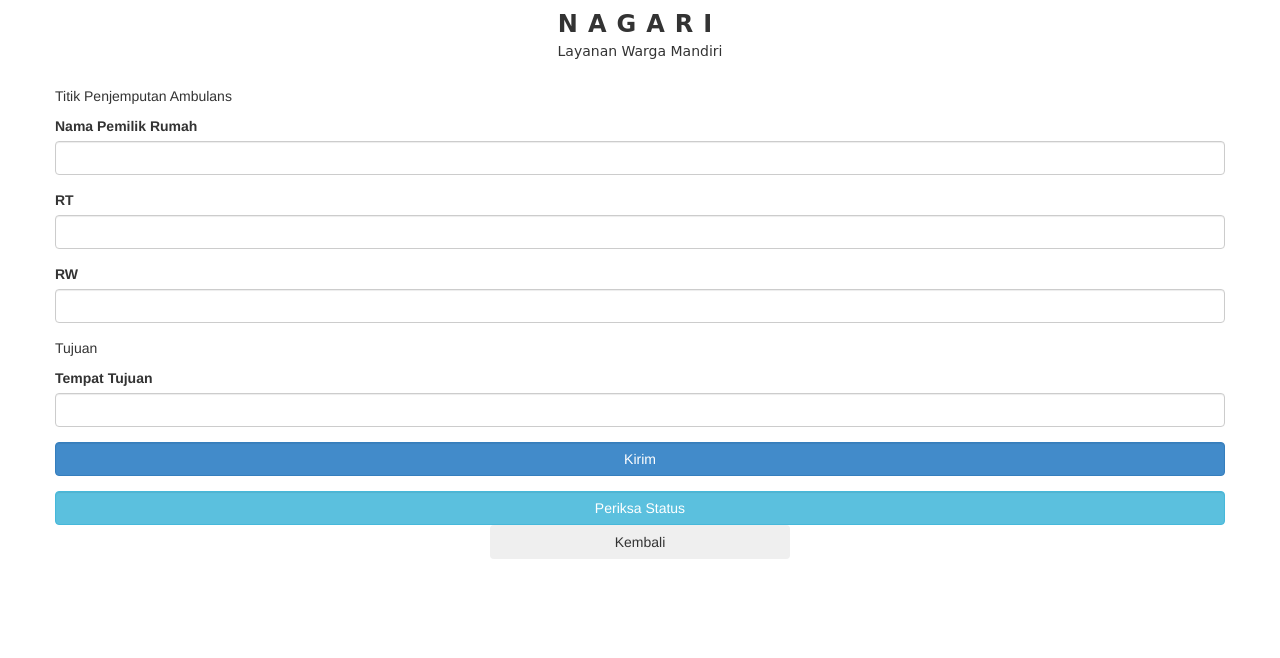
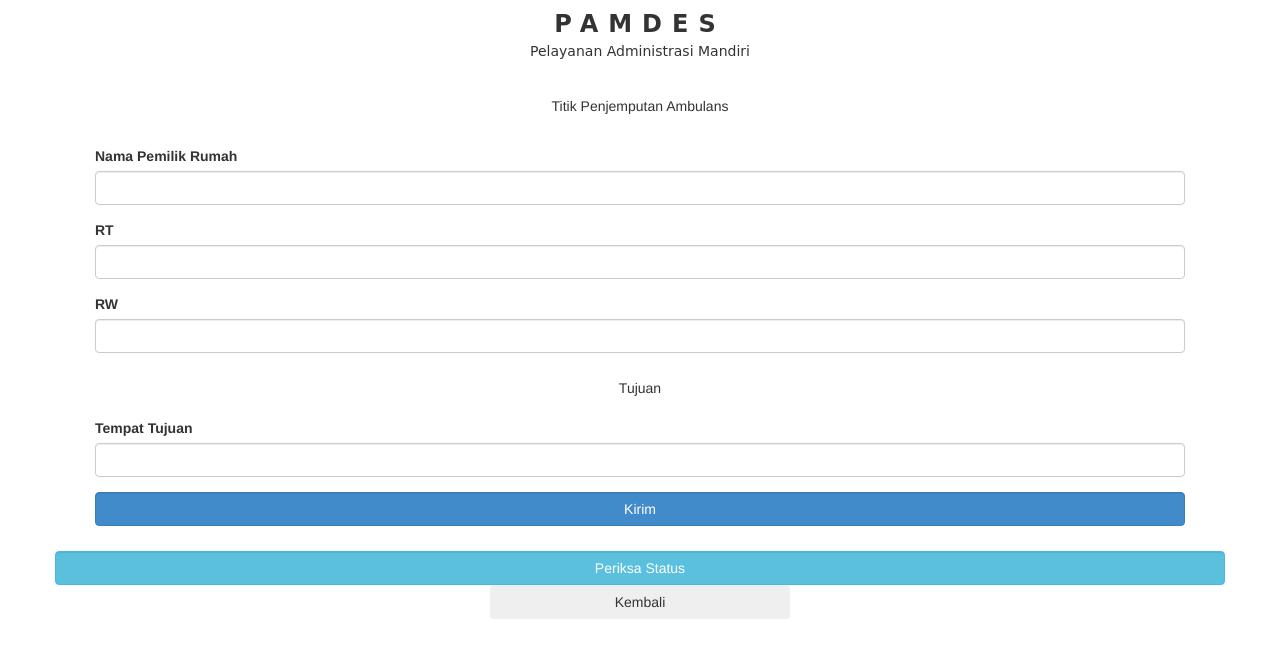
Before and after one commit to goparklubanic/sepakung_warga, a plain HTML site: page www/ambulans.html in a window 1280 px wide. Shown: the part 104-762 px from the top of the page. Drawn offline with Linux system fonts and the light colour scheme; a web font is replaced by a local one.

Commit message:
style and title fix

```diff
--- a/www/ambulans.html
+++ b/www/ambulans.html
@@ -40,20 +40,20 @@
         <link rel="stylesheet" type="text/css" href="css/index.css">
         <script type="text/javascript" src="js/remoteservice.js"></script>
         <script type="text/javascript" src="js/ambulans.js"></script>
-        <title>NAGARI</title>
+        <title>PAMDES</title>
     </head>
     <body>
       <div class="container">
         <div class="header-box">
           <img class="app-img" src="img/logo.png" />
-          <p class="app-title-abbr">NAGARI</p>
-          <p class="app-title-desc">Layanan Warga Mandiri</p>
+          <p class="app-title-abbr">PAMDES</p>
+          <p class="app-title-desc">Pelayanan Administrasi Mandiri</p>
         </div>
         <div class="row">
           <div class="row-bar">
             <p>Titik Penjemputan Ambulans</p>
           </div>
-          <div>
+          <div class='app-form'>
             <div class="form-group">
               <label>Nama Pemilik Rumah</label>
               <input class='form-control' type="text" id="jp_rumah" />
--- a/www/css/index.css
+++ b/www/css/index.css
@@ -9,7 +9,8 @@ img.app-img { display:block; width:66px; margin: 10px auto;}
   letter-spacing: 10px;
 }
 .header-box p.app-title-desc {font-family: 'Arima Madurai', cursive; }
-
+.row-bar {padding: 10px 25px; text-align: center;}
+.app-form {padding: 10px 40px; }
 input#login {height: 60px;}
 
 /* main html */
```
Also changed, not shown: www/pengantar.html (+3 -3 lines).
